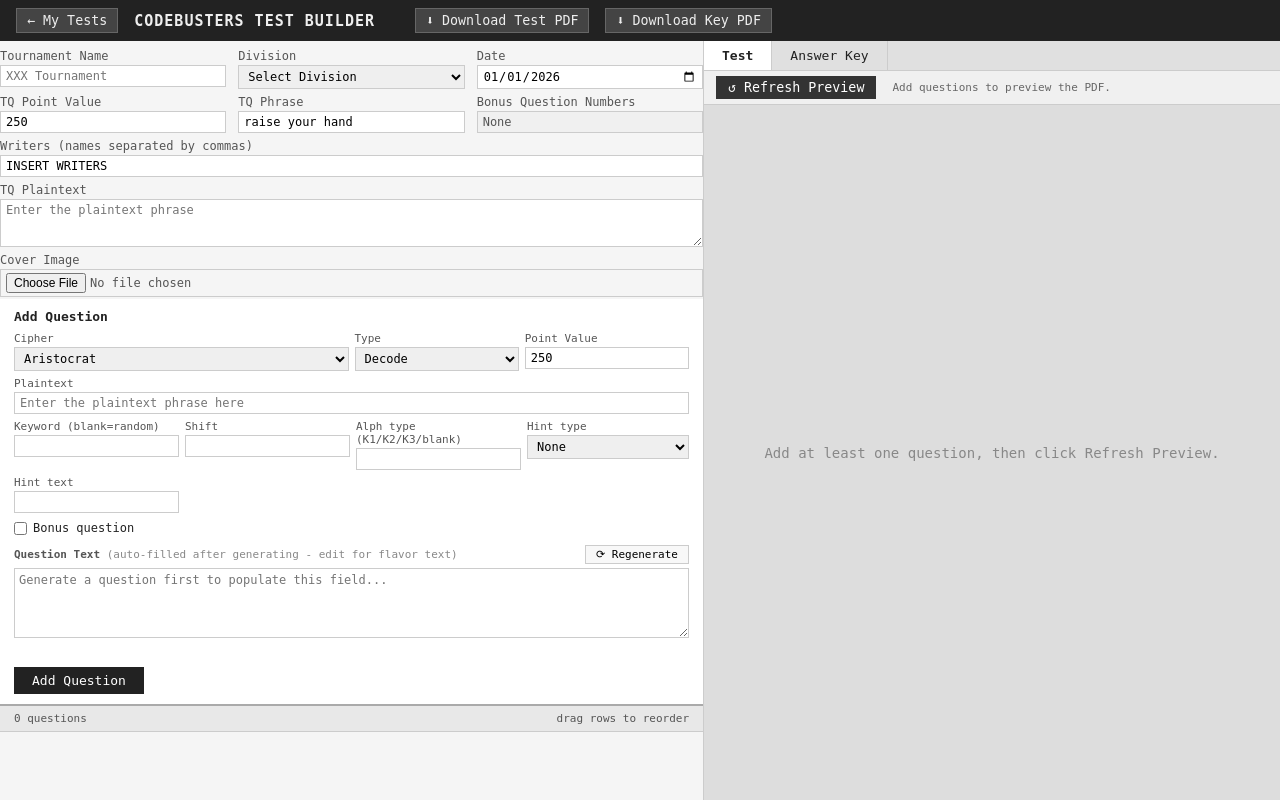
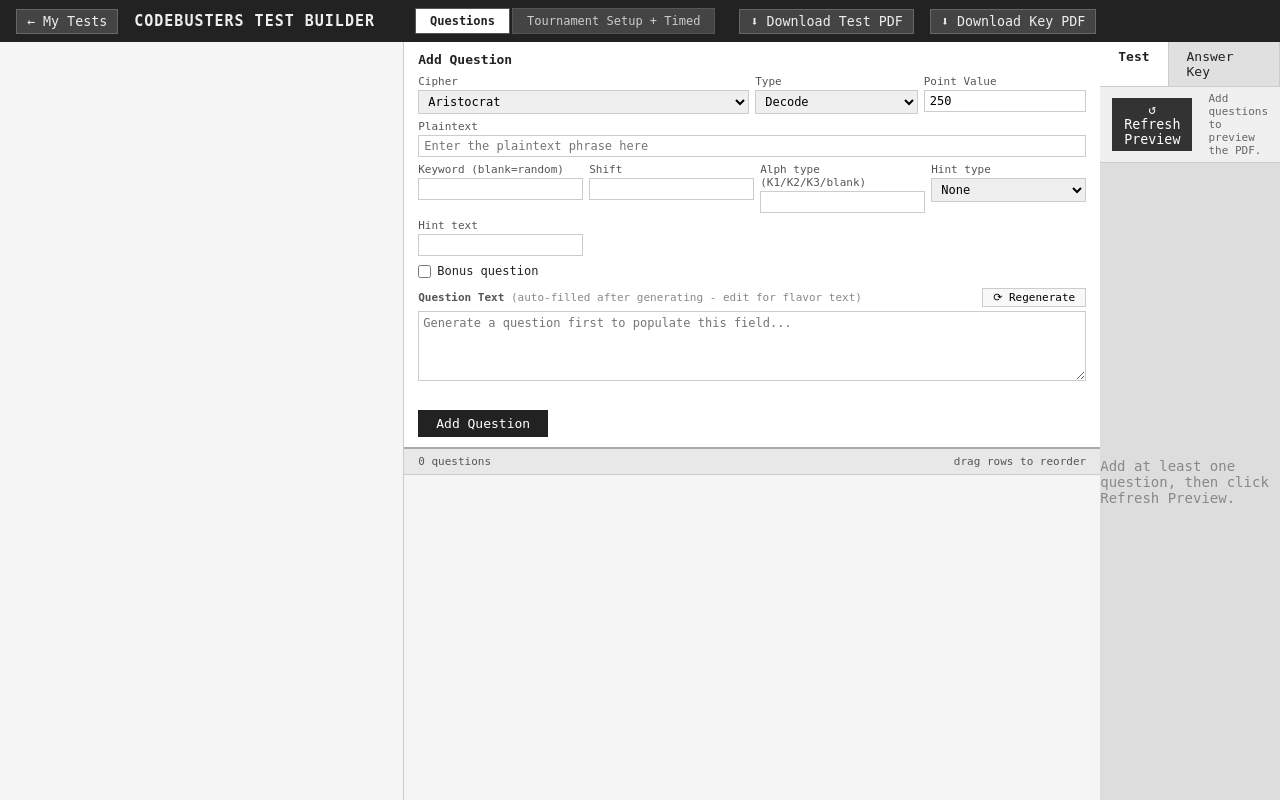
Before and after one commit to will20090/codebusters-test-writer, a Flask app: page /builder in a window 1280 px wide. Run offline with Flask 3, Linux system fonts and the light colour scheme; some libraries are stand-ins or nearby versions.

Commit message:
separate info and q tabs

```diff
--- a/templates/builder.html
+++ b/templates/builder.html
@@ -68,6 +68,13 @@ body { font-family: monospace; font-size: 13px; background: #f5f5f5; color: #222
 #preview-frame { flex: 1; border: none; background: #888; }
 #preview-placeholder { flex: 1; display: flex; align-items: center; justify-content: center; color: #888; font-size: 14px; background: #ddd; }
 .q-row.editing { border: 2px solid #222; background: #fffbe6; }
+#left-tabs { display: flex; gap: 2px; }
+.left-tab { padding: 5px 14px; cursor: pointer; font-family: monospace; font-size: 12px; border: 1px solid #555; background: #444; color: #ccc; }
+.left-tab.active { background: #fff; color: #222; font-weight: bold; }
+.left-tab:hover { background: #666; color: #fff; }
+.left-tab.active:hover { background: #fff; color: #222; }
+#panel-questions { display: block; }
+#panel-setup { display: none; }
 </style>
 </head>
 <body>
@@ -78,6 +85,10 @@ body { font-family: monospace; font-size: 13px; background: #f5f5f5; color: #222
     <button onclick="goHome()" style="background:#444">← My Tests</button>
     <h1 id="test-title">CODEBUSTERS TEST BUILDER</h1>
     <span id="save-status" style="font-size:11px;color:#aaa;margin-right:8px"></span>
+    <div id="left-tabs" style="display:flex;gap:2px;margin-right:8px;">
+      <div class="left-tab active" id="ltab-questions" onclick="switchLeftTab('questions')">Questions</div>
+      <div class="left-tab" id="ltab-setup" onclick="switchLeftTab('setup')">Tournament Setup + Timed</div>
+    </div>
     <button onclick="downloadPDF(false)">⬇ Download Test PDF</button>
     <button onclick="downloadPDF(true)">⬇ Download Key PDF</button>
   </div>
@@ -87,7 +98,8 @@ body { font-family: monospace; font-size: 13px; background: #f5f5f5; color: #222
     <!-- LEFT: settings + form + list -->
     <div id="left">
 
-      <!-- Settings -->
+      <!-- Setup panel -->
+      <div id="panel-setup">
       <div id="settings-grid">
             <label>Tournament Name<input id="s-tournament" value="" placeholder="XXX Tournament" oninput="settingsChanged()"></label>
             <label>Division
@@ -110,6 +122,12 @@ body { font-family: monospace; font-size: 13px; background: #f5f5f5; color: #222
               <span id="s-cover-status" style="font-size:11px;color:#888"></span>
             </label>
           </div>
+
+      </div><!-- end settings-grid -->
+      </div><!-- end panel-setup -->
+
+      <!-- Questions panel -->
+      <div id="panel-questions">
 
       <!-- Add Question Form -->
       <div id="form-panel">
@@ -791,6 +809,13 @@ function clearAll() {
 let currentTestId  = sessionStorage.getItem('testId') || null;
 let saveTimer = null;
 
+function switchLeftTab(tab) {
+  document.getElementById('panel-questions').style.display = tab === 'questions' ? 'block' : 'none';
+  document.getElementById('panel-setup').style.display = tab === 'setup' ? 'block' : 'none';
+  document.getElementById('ltab-questions').classList.toggle('active', tab === 'questions');
+  document.getElementById('ltab-setup').classList.toggle('active', tab === 'setup');
+}
+
 function goHome() { window.location.href = window.location.protocol + '//' + window.location.host + '/'; }
 
 async function loadTestData() {
@@ -826,6 +851,8 @@ async function loadTestData() {
   // Restore questions
   questions = t.questions || [];
   renderList();
+  // If no questions yet, show setup tab; otherwise stay on questions tab
+  if (questions.length === 0) switchLeftTab('setup');
   if (questions.length > 0) setStatus('Test loaded. Click Refresh Preview to view.');
 }
 
```
